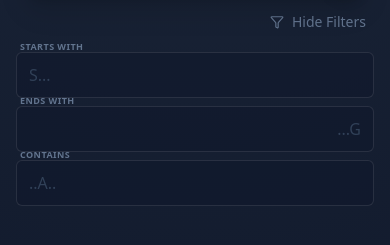
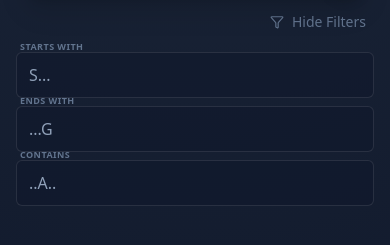
Before and after one commit to james-honaker/word-solver, a Next.js app: page / in a window 390 px wide. Both pictures are taken after a click on the button "Advanced Filters". Shown: the part 403-648 px from the top of the page. Built offline with nearby package versions, Linux system fonts and the light colour scheme.

Commit message:
fix(ui): align filters left on mobile and improve placeholder contrast

```diff
--- a/app/components/FilterControls.tsx
+++ b/app/components/FilterControls.tsx
@@ -97,7 +97,7 @@ function CompactInput({ label, value, onChange, placeholder, reverse }: { label:
                 value={value}
                 onChange={(e) => onChange(e.target.value)}
                 placeholder={placeholder}
-                className={`w-full bg-slate-900/50 border border-white/10 rounded-md py-2.5 sm:py-1.5 pl-3 pr-3 text-base sm:text-sm text-white placeholder-slate-700 focus:outline-none focus:ring-1 focus:ring-violet-500/50 transition-all uppercase ${reverse ? 'text-right' : ''}`}
+                className={`w-full bg-slate-900/50 border border-white/10 rounded-md py-2.5 sm:py-1.5 pl-3 pr-3 text-base sm:text-sm text-white placeholder-slate-400 focus:outline-none focus:ring-1 focus:ring-violet-500/50 transition-all uppercase ${reverse ? 'sm:text-right' : ''}`}
             />
             <span className="absolute -top-3 left-1 text-[9px] font-bold text-slate-500 uppercase tracking-wider group-focus-within:text-violet-400 transition-colors">
                 {label}
```
